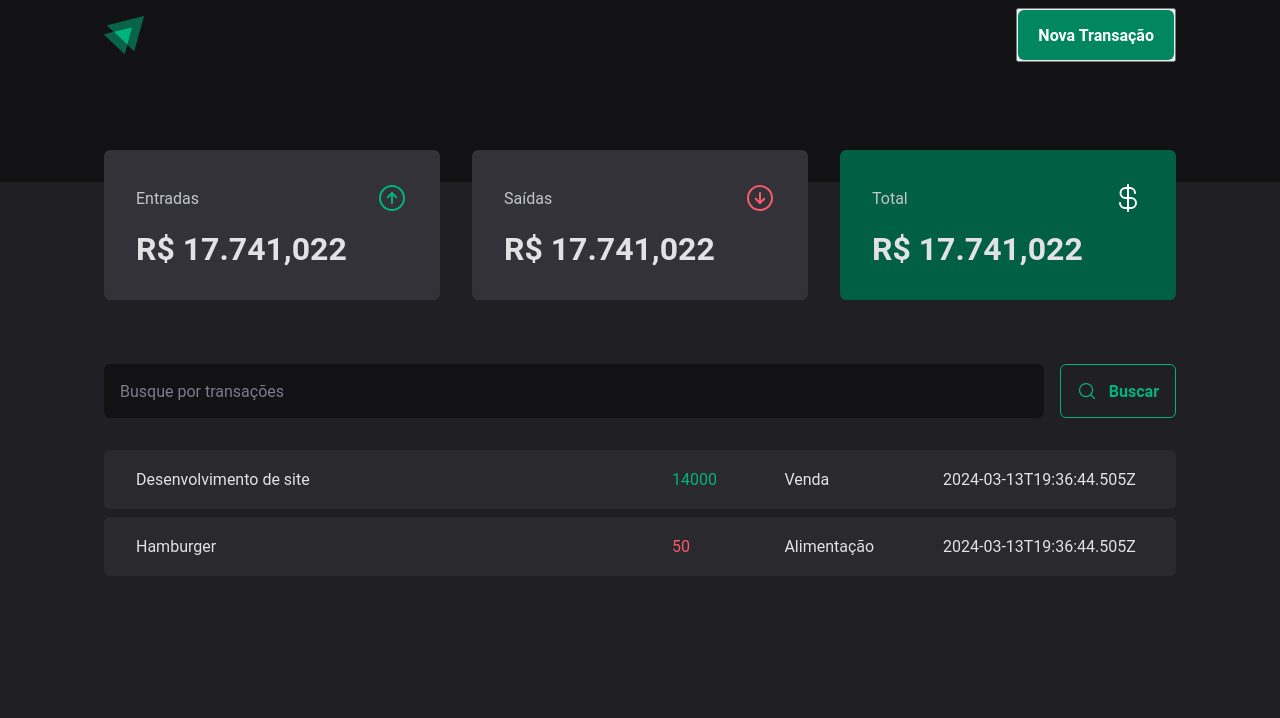
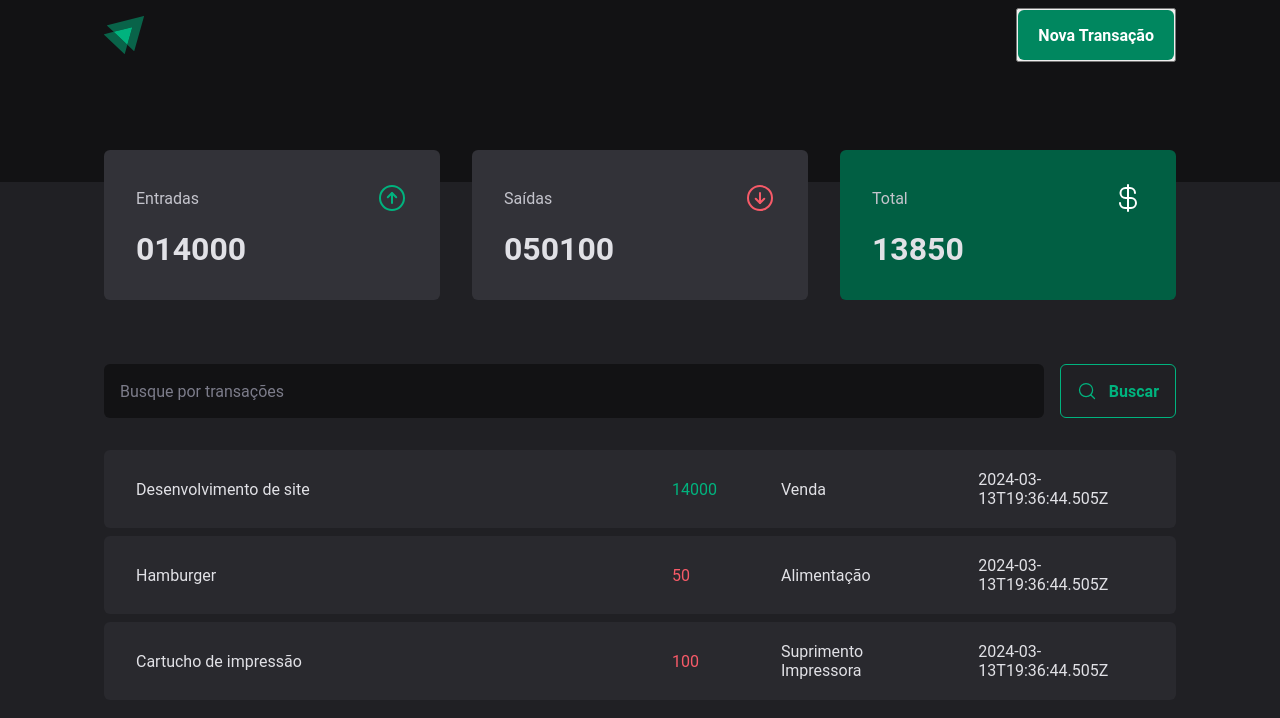
Before and after one commit to simaomenezes/Reactjs-HTTP-Performance, a React (Vite) app in the folder 03-dt-money/: page / in a window 1280 px wide. Shown: the top 718 px of the page. Built offline with nearby package versions, Linux system fonts and the light colour scheme; data requests are answered from the project's data file.

Commit message:
feat: Calculando resumo de transações

```diff
--- a/03-dt-money/server.json
+++ b/03-dt-money/server.json
@@ -15,6 +15,14 @@
             "category":"Alimentação",
             "price":"50",
             "createdAt":"2024-03-13T19:36:44.505Z"
+        },
+        {
+            "id":3,
+            "description":"Cartucho de impressão",
+            "type":"outcome",
+            "category":"Suprimento Impressora",
+            "price":"100",
+            "createdAt":"2024-03-13T19:36:44.505Z"
         }
     ]
 }
--- a/03-dt-money/src/components/Summary/index.tsx
+++ b/03-dt-money/src/components/Summary/index.tsx
@@ -1,7 +1,27 @@
 import { ArrowCircleDown, ArrowCircleUp, CurrencyDollar } from 'phosphor-react'
 import { SummaryCard, SummaryContainer } from './styles'
+import { useContext } from 'react'
+import { TransactionContext } from '../../contexts/TransactionsContext'
 
 export function Summary() {
+  const { transactions } = useContext(TransactionContext)
+  const summary = transactions.reduce(
+    (acc, transaction) => {
+      if (transaction.type === 'income') {
+        acc.income += transaction.price
+        acc.total += transaction.price
+      } else {
+        acc.outcome += transaction.price
+        acc.total -= transaction.price
+      }
+      return acc
+    },
+    {
+      income: 0,
+      outcome: 0,
+      total: 0,
+    },
+  )
   return (
     <SummaryContainer>
       <SummaryCard>
@@ -9,7 +29,7 @@
           <span>Entradas</span>
           <ArrowCircleUp size={32} color="#00b37e" />
         </header>
-        <strong>R$ 17.741,022</strong>
+        <strong>{summary.income}</strong>
       </SummaryCard>
 
       <SummaryCard>
@@ -17,7 +37,7 @@
           <span>Saídas</span>
           <ArrowCircleDown size={32} color="#f75a68" />
         </header>
-        <strong>R$ 17.741,022</strong>
+        <strong>{summary.outcome}</strong>
       </SummaryCard>
 
       <SummaryCard variant="green">
@@ -25,7 +45,7 @@
           <span>Total</span>
           <CurrencyDollar size={32} color="#fff" />
         </header>
-        <strong>R$ 17.741,022</strong>
+        <strong>{summary.total}</strong>
       </SummaryCard>
     </SummaryContainer>
   )
```
